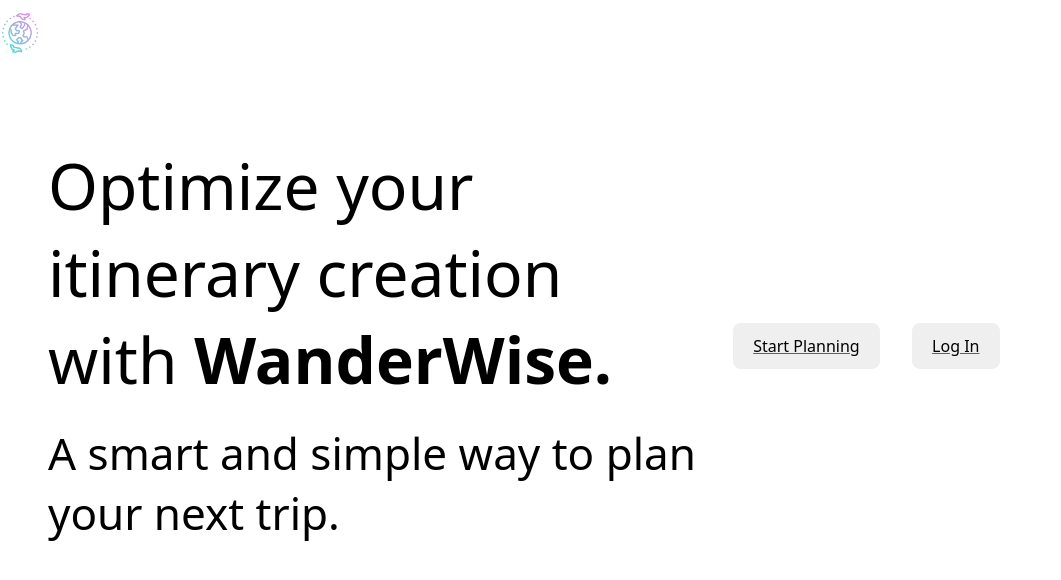
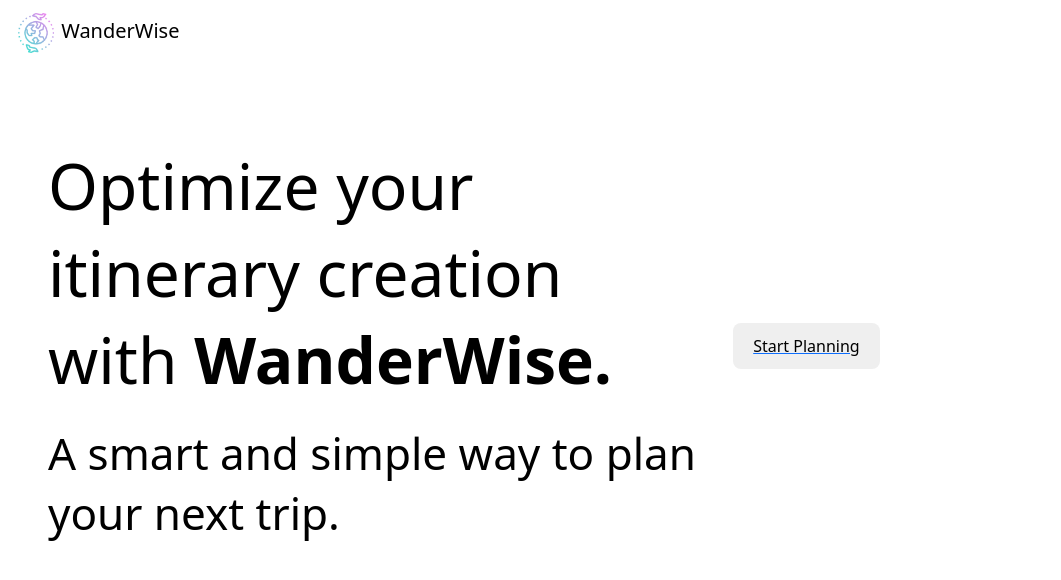
Before and after one commit to winnie-zhu/calhacks-wanderwise, a React (Vite) app in the folder frontend/: page / in a window 1280 px wide. Shown: the top 580 px of the page, without its empty margins (0-1061 px from the left). Built offline with nearby package versions, Linux system fonts and the light colour scheme.

Commit message:
move google sign in to navbar

```diff
--- a/frontend/src/App.jsx
+++ b/frontend/src/App.jsx
@@ -4,7 +4,6 @@
 import "./App.css";
 import Planning from "./pages/Planning";
 import Home from "./pages/Home";
-import Login from "./pages/Login";
 import Results from "./pages/Results";
 
 function App() {
@@ -12,10 +11,6 @@
     {
       path: "/",
       element: <Home />,
-    },
-    {
-      path: "/login",
-      element: <Login />
     },
     {
       path: "/planning",
--- a/frontend/src/Components/NavigationBar.css
+++ b/frontend/src/Components/NavigationBar.css
@@ -9,5 +9,5 @@
 
 .nav-bar>.container {
   display: flex;
-    justify-content: flex-start;
+  justify-content: space-between!;
 }
--- a/frontend/src/Components/NavigationBar.jsx
+++ b/frontend/src/Components/NavigationBar.jsx
@@ -2,27 +2,17 @@
 import { Link } from "react-router-dom";
 import logo from "../assets/planes.png";
 import "./NavigationBar.css";
-import { GoogleLogin, useGoogleOneTapLogin } from "@react-oauth/google";
+import Login from "../Components/Login";
+
 
 function NavigationBar() {
   return (
     <>
-      <Navbar expand="lg" data-bs-theme="dark">
+      <Navbar expand="lg" data-bs-theme="light" className="justify-content-between px-3">
         <Link to="/" className="navbar-brand">
           <img src={logo} alt="imwdb logo" /> WanderWise
         </Link>
-        {/* <Link to="/planning" className="nav-link">
-          Plan Trip
-        </Link> */}
-        {/* <GoogleLogin
-          onSuccess={(credentialResponse) => {
-            console.log(credentialResponse);
-          }}
-          onError={() => {
-            console.log("Login Failed");
-          }}
-        /> */}
-
+        <Login />
       </Navbar>
     </>
   );
--- a/frontend/src/pages/Home.jsx
+++ b/frontend/src/pages/Home.jsx
@@ -15,9 +15,6 @@
         <Link to="/planning" className="home-content-item">
           <button>Start Planning</button>
         </Link>
-        <Link to="/login" className="home-content-item">
-          <button>Log In</button>
-        </Link>
       </div>
     </>
   );
```
Also changed, not shown: frontend/src/Components/Login.jsx (renamed from frontend/src/pages/Login.jsx). Lines whose indentation alone changed are shown as unchanged.
